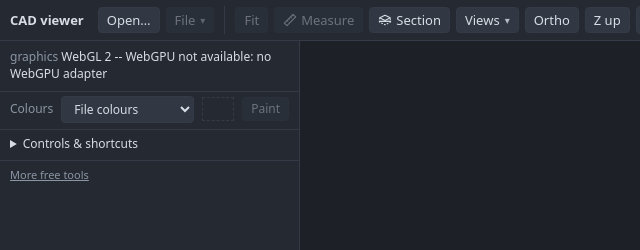
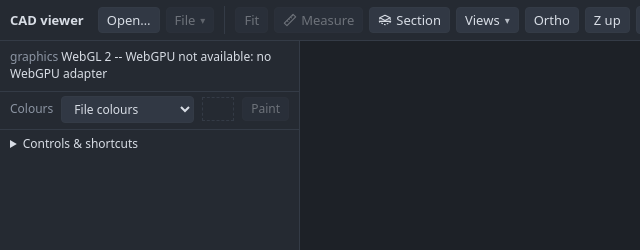
Before and after one commit to useful-static/cad-viewer, a website: page index.html in a window 1280 px wide. Shown: the top 250 px of the page, 0-640 px from the left. Drawn offline with Linux system fonts and the light colour scheme.

Commit message:
Remove the More free tools link from the help panel.
The panel linked back to known.name. The page no longer carries that link.

```diff
--- a/index.html
+++ b/index.html
@@ -653,7 +653,6 @@
     <span class="keys">tools: M measure (a click places a point, snapping to corners, edges and hole centres; a held finger aims with a loupe; drag an end dot to move it · Esc stops) · P save a picture · X explode</span>
     <span class="keys">visibility: I isolate · H hide · A show all · Ctrl+Z undo · Esc clear</span>
     <span class="keys">parts list: ↑ ↓ Home End move · Enter select · Space show/hide · → ← open/close</span></details>
-  <p class="help" style="margin:0"><a href="https://known.name/" style="color:inherit">More free tools</a></p>
   <div id="cachebar" hidden title="Converted STEP / IGES / BREP files are kept in this browser, on this device only, so opening the same file again is instant"><span id="cacheinfo"></span><button id="cacheclear" title="Delete the conversions saved in this browser">Clear</button></div>
 </aside>
 <div id="scrim" aria-hidden="true"></div>
```
